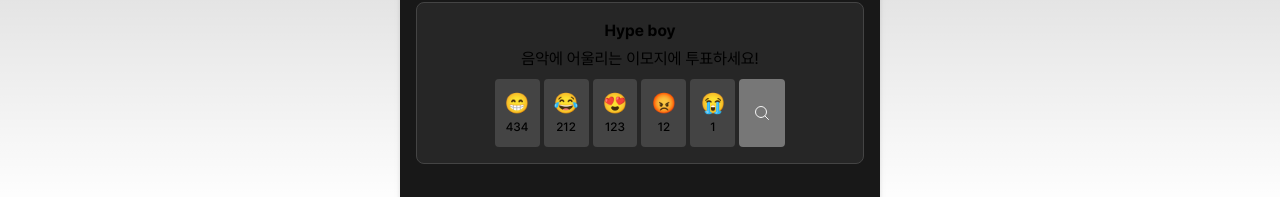
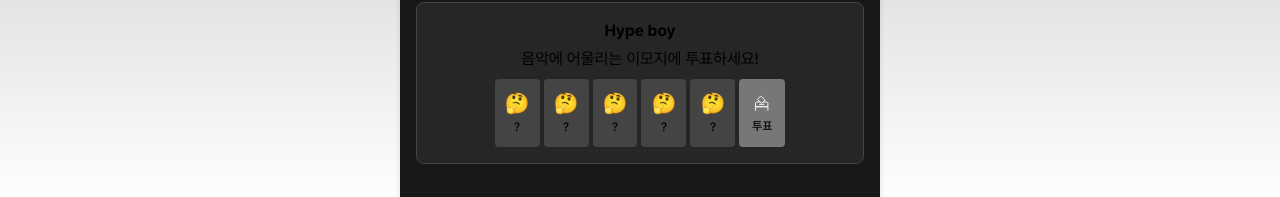
Before and after one commit to EmoHiphopSeason2/mz2mo-client, a Next.js app: page /playing in a window 1280 px wide. Shown: the part 591-788 px from the top of the page. Built offline with nearby package versions, Linux system fonts and the light colour scheme.

Commit message:
feat: 투표를 안했을 때 보이는 ui 추가

```diff
--- a/src/app/playing/page.tsx
+++ b/src/app/playing/page.tsx
@@ -3,6 +3,7 @@
 import dynamic from 'next/dynamic';
 
 import SearchIcon from '@/assets/icons/search.svg';
+import VoteIcon from '@/assets/icons/vote.svg';
 import EmojiPicker from '@/components/EmojiPicker';
 import Header from '@/components/header/Header';
 import PreviousButton from '@/components/header/PreviousButton';
@@ -10,7 +11,6 @@ import { Playlist, PlaylistButton, usePlaylist } from '@/components/playlist';
 import PlayController from '@/domains/playing/play-controller';
 import VinylRecordList from '@/domains/playing/vinyl-record';
 import useDisclosure from '@/hooks/useDisclosure';
-import { useToast } from '@/hooks/useToast';
 import FormatUtil from '@/utils/format';
 
 const YoutubePlayer = dynamic(
@@ -50,16 +50,28 @@ const EMOJI_LIST = [
 ];
 
 const PlayingPage = () => {
-  const { toast } = useToast();
   const { isOpenPlaylist } = usePlaylist();
   const emojiPickerDisclosure = useDisclosure();
 
-  // NOTE: 임시 토스트 테스트용
-  const toastTest = () => {
-    toast.success({ title: 'temp title', message: 'temp message' });
+  const PlaylistComponent = isOpenPlaylist ? <Playlist /> : null;
+  const isVoted = localStorage.getItem('hype boy'); // @fixme: 음악 제목으로 변경
+
+  // @note: local storage에 해당 음악에 대한 투표 기록이 있는지 확인
+  const emojiList = isVoted
+    ? EMOJI_LIST
+    : Array.from({ length: 5 }).map((_, index) => {
+        return {
+          id: index,
+          unicode: 'U+1F914',
+          count: null,
+        };
+      });
+
+  const handleEmojiButton = (
+    e: React.MouseEvent<HTMLButtonElement, MouseEvent>,
+  ) => {
+    console.log(e.target);
   };
-
-  const PlaylistComponent = isOpenPlaylist ? <Playlist /> : null;
 
   return (
     <>
@@ -80,7 +92,7 @@ const PlayingPage = () => {
           <h2 className="text-subtitle1">Hype boy</h2>
           <p className="mt-1">음악에 어울리는 이모지에 투표하세요!</p>
           <ol className="flex gap-1 mt-2">
-            {EMOJI_LIST.map((emoji) => (
+            {emojiList.map((emoji) => (
               <li
                 key={emoji.id}
                 className="flex flex-col items-center justify-center p-2.5 bg-gray-800 rounded"
@@ -89,15 +101,16 @@ const PlayingPage = () => {
                   {FormatUtil.formatUnicodeToEmoji(emoji.unicode)}
                 </span>
                 <span className="text-caption w-[23px] text-center">
-                  {emoji.count}
+                  {emoji.count ?? '?'}
                 </span>
               </li>
             ))}
             <button
               onClick={emojiPickerDisclosure.open}
-              className="flex items-center p-2.5 bg-gray-600 rounded cursor-pointer"
+              className="flex flex-col items-center justify-center p-2.5 bg-gray-600 rounded cursor-pointer text-caption"
             >
-              <SearchIcon />
+              {isVoted ? <SearchIcon /> : <VoteIcon />}
+              {isVoted ? '' : '투표'}
             </button>
           </ol>
         </div>
```
